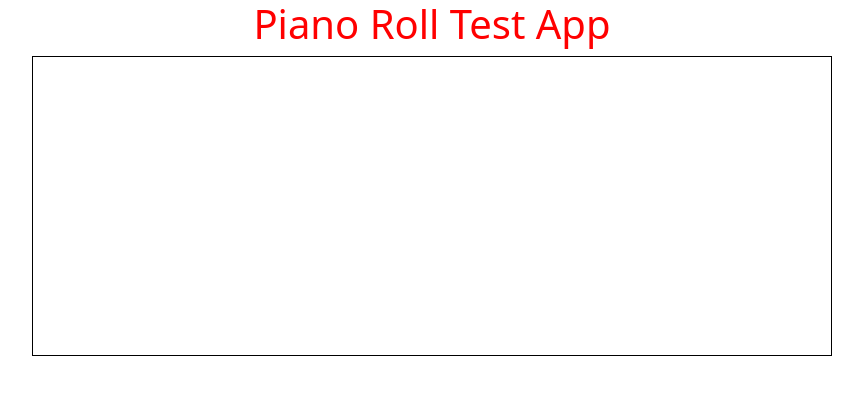
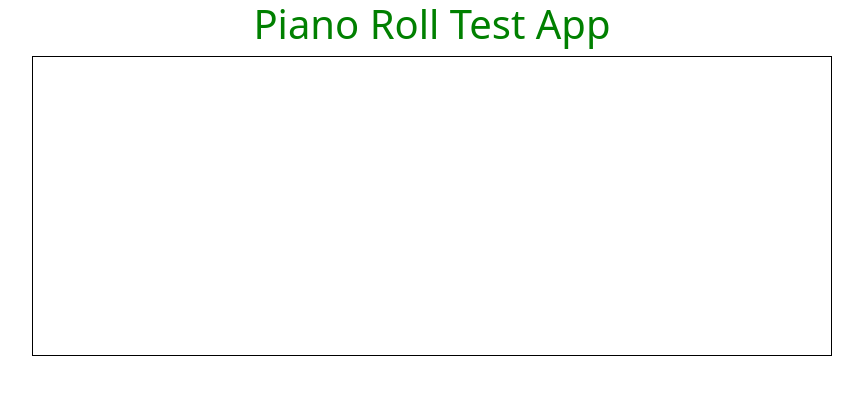
Before and after one commit to AghalarYusublu/PianoRollTestApp, a plain HTML site: page index.html in a window 1280 px wide. Shown: the whole page, without its empty margins (208-1071 px from the left). Drawn offline with nearby package versions, Linux system fonts and the light colour scheme.

Commit message:
update commit

```diff
--- a/test6.html
+++ b/index.html
@@ -41,7 +41,7 @@
 </head>
 
 <body>
-    <h1 style="color: red; text-align: center">Piano Roll Test App</h1>
+    <h1 style="color: green; text-align: center">Piano Roll Test App</h1>
     <div id="piano-roll" class="piano-roll">
     </div>
 
```
